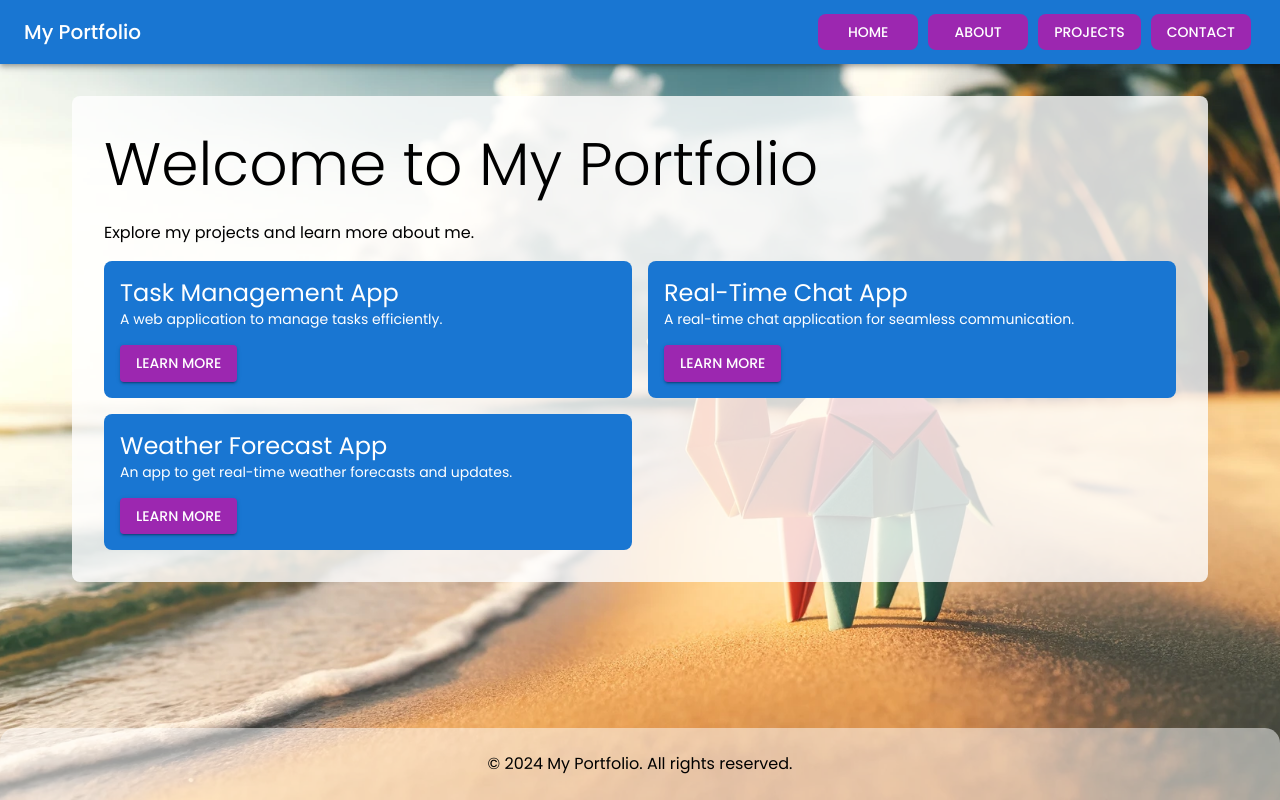
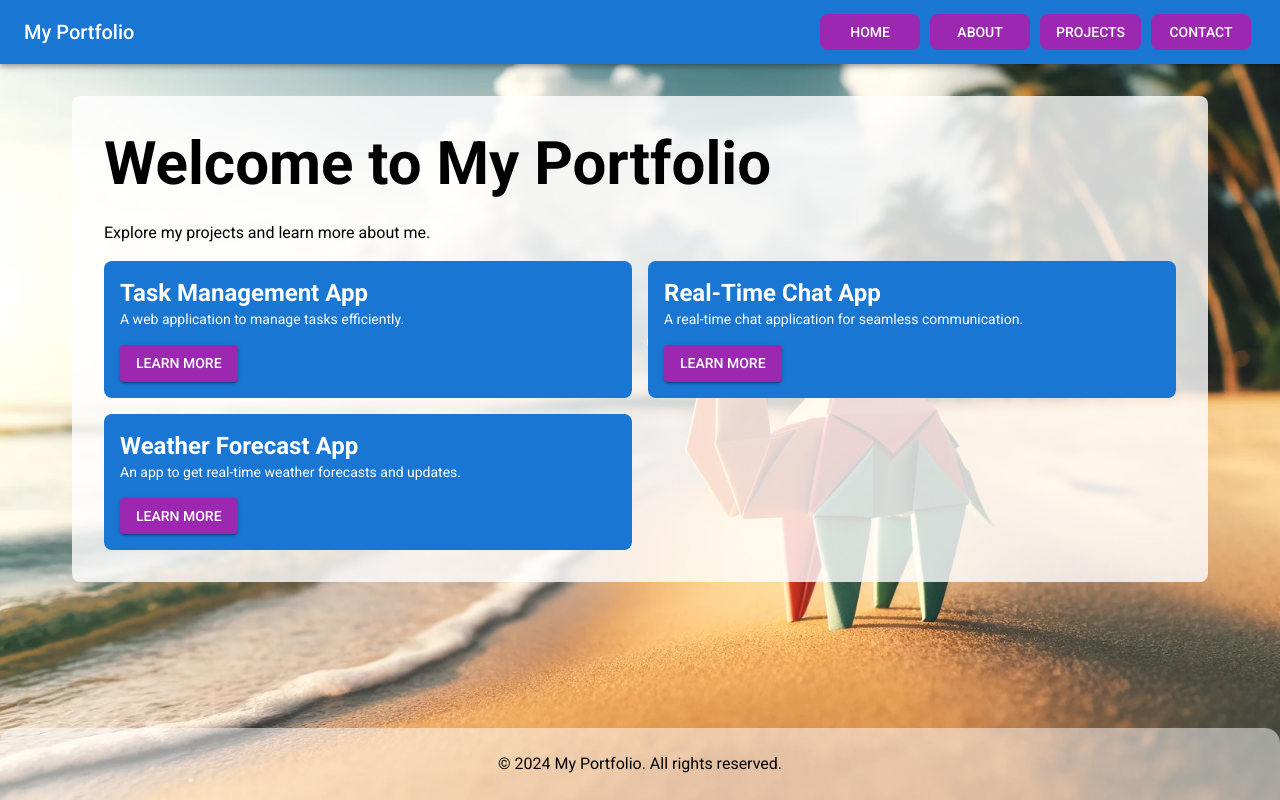
Before and after one commit to Nfnat0/portfolio, a React (Create React App) app: page / in a window 1280 px wide. Built offline with nearby package versions, Linux system fonts and the light colour scheme.

Commit message:
chore: Update font and typography styles for improved readability and consistency

```diff
--- a/public/index.html
+++ b/public/index.html
@@ -4,7 +4,7 @@
     <meta charset="UTF-8" />
     <meta name="viewport" content="width=device-width, initial-scale=1.0" />
     <title>My Portfolio</title>
-    <link rel="stylesheet" href="https://fonts.googleapis.com/css2?family=Poppins:wght@300;400;500;600;700&display=swap" />
+    <link rel="stylesheet" href="https://fonts.googleapis.com/css2?family=Roboto:wght@300;400;500;700&display=swap" />
   </head>
   <body>
     <div id="root"></div>
--- a/src/theme.js
+++ b/src/theme.js
@@ -2,7 +2,13 @@ import { createTheme } from '@mui/material/styles';
 
 const theme = createTheme({
   typography: {
-    fontFamily: 'Poppins, Arial, sans-serif',
+    fontFamily: 'Roboto, Arial, sans-serif',
+    h2: {
+      fontWeight: 700, // Bold project titles
+    },
+    h5: {
+      fontWeight: 700, // Bold header items
+    },
   },
   palette: {
     primary: {
```
